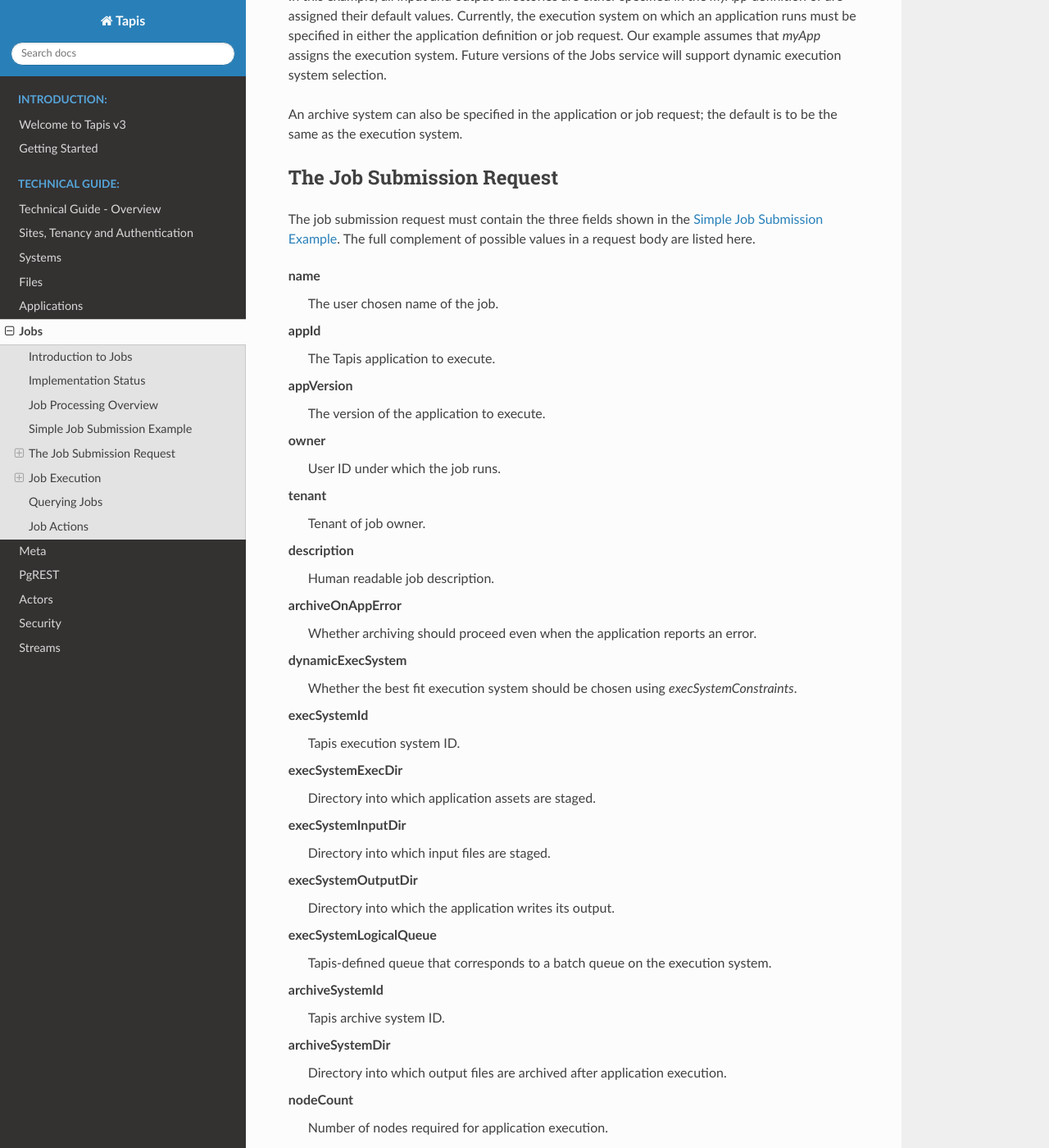
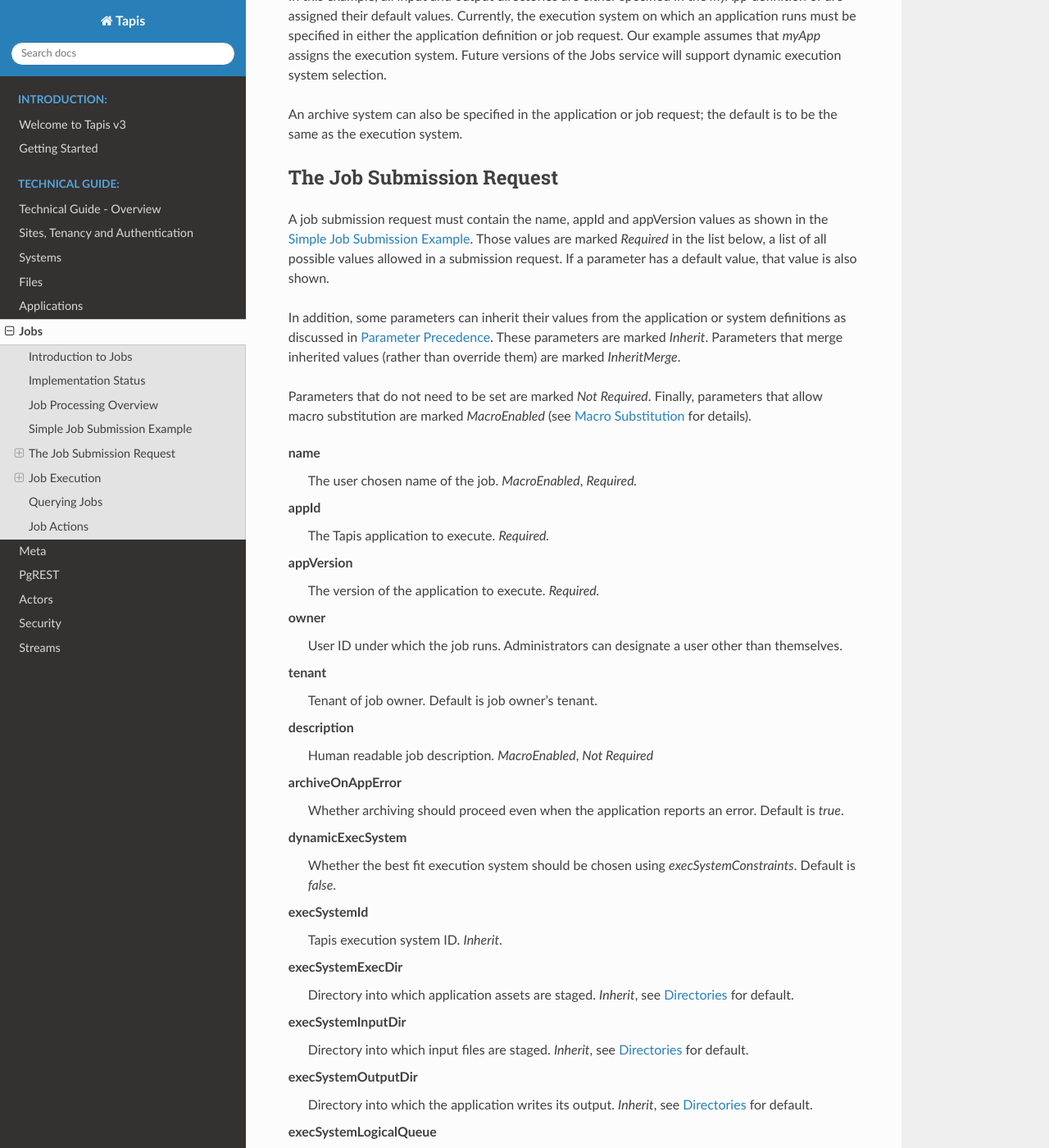
Before and after one commit to tapis-project/documentation, a Sphinx documentation site: the page built from source/technical/jobs.rst, in a window 1280 px wide and 1400 px high, scrolled down 1833 px. Shown: the whole window at 82% size. Built offline with Sphinx 7.4.7 and the Read the Docs theme 2.0.0, drawn with Linux system fonts in a browser that asks for light colours; some of the changed text lies outside the part shown.

Commit message:
more jobs docs

```diff
--- a/source/technical/jobs.rst
+++ b/source/technical/jobs.rst
@@ -92,56 +92,60 @@ An archive system can also be specified in the application or job request; the d
 The Job Submission Request
 ==========================
 
-The job submission request must contain the three fields shown in the `Simple Job Submission Example`_.  The full complement of possible values in a request body are listed here.
+A job submission request must contain the name, appId and appVersion values as shown in the `Simple Job Submission Example`_.  Those values are marked *Required* in the list below, a list of all possible values allowed in a submission request.  If a parameter has a default value, that value is also shown.
+
+In addition, some parameters can inherit their values from the application or system definitions as discussed in `Parameter Precedence`_.  These parameters are marked *Inherit*.  Parameters that merge inherited values (rather than override them) are marked *InheritMerge*.
+
+Parameters that do not need to be set are marked *Not Required*.  Finally, parameters that allow macro substitution are marked *MacroEnabled* (see `Macro Substitution`_ for details).
 
 **name**
-  The user chosen name of the job.
+  The user chosen name of the job.  *MacroEnabled*, *Required.*
 **appId**
-  The Tapis application to execute.
+  The Tapis application to execute. *Required.*
 **appVersion**
-  The version of the application to execute.
+  The version of the application to execute. *Required.*
 **owner**
-  User ID under which the job runs.
+  User ID under which the job runs.  Administrators can designate a user other than themselves.
 **tenant**
-  Tenant of job owner.
+  Tenant of job owner.  Default is job owner's tenant.
 **description**
-  Human readable job description.
+  Human readable job description.  *MacroEnabled*, *Not Required*
 **archiveOnAppError**
-  Whether archiving should proceed even when the application reports an error.
+  Whether archiving should proceed even when the application reports an error.  Default is *true*.
 **dynamicExecSystem**
-  Whether the best fit execution system should be chosen using *execSystemConstraints*.
+  Whether the best fit execution system should be chosen using *execSystemConstraints*.  Default is *false*.
 **execSystemId**
-  Tapis execution system ID.
+  Tapis execution system ID.  *Inherit*.
 **execSystemExecDir**
-  Directory into which application assets are staged.
+  Directory into which application assets are staged.  *Inherit*, see `Directories`_ for default.
 **execSystemInputDir**
-  Directory into which input files are staged.
+  Directory into which input files are staged.  *Inherit*, see `Directories`_ for default.
 **execSystemOutputDir**
-  Directory into which the application writes its output.
+  Directory into which the application writes its output.  *Inherit*, see `Directories`_ for default.
 **execSystemLogicalQueue**
-  Tapis-defined queue that corresponds to a batch queue on the execution system.
+  Tapis-defined queue that corresponds to a batch queue on the execution system.  *Inherit* when applicable.
 **archiveSystemId**
-  Tapis archive system ID.
+  Tapis archive system ID.  *Inherit*, defaults to *execSystemId*.
 **archiveSystemDir**
-  Directory into which output files are archived after application execution.
+  Directory into which output files are archived after application execution.  *Inherit*, see `Directories`_ for default.
 **nodeCount**
-  Number of nodes required for application execution.
+  Number of nodes required for application execution.  *Inherit*, default is 1.
 **coresPerNode**
-  Number of cores to use on each node.
+  Number of cores to use on each node.  *Inherit*, default is 1.
 **memoryMB**
-  Megabytes of memory to use on each node.
+  Megabytes of memory to use on each node.  *Inherit*, default is 100.
 **maxMinutes**
-  Maximum number of minutes allowed for job execution.
+  Maximum number of minutes allowed for job execution.  *Inherit*, default is 10.
 **fileInputs**
-  Input files that need to be staged for the application.
+  Input files that need to be staged for the application.  *InheritMerge*.
 **parameterSet**
-  Runtime parameters organized by category.
+  Runtime parameters organized by category.  *Inherit*.
 **execSystemConstraints**
-  Constraints applied against execution system capabilities to validate application/system compatibility.
+  Constraints applied against execution system capabilities to validate application/system compatibility. *InheritMerge*.
 **subscriptions**
-  Subscribe to the job's events.
+  Subscribe to the job's events.  *InheritMerge*.
 **tags**
-  An array of user-chosen strings that are associated with a job.
+  An array of user-chosen strings that are associated with a job.  *InheritMerge*.
 
 The following subsections discuss the meaning and usage of each of the parameters available in a job request.  The schema_ and its referenced library_ comprise the actual JSON schema definition for job requests.
 
@@ -152,11 +156,19 @@ The following subsections discuss the meaning and usage of each of the parameter
 Parameter Precedence
 --------------------
 
-The runtime environment of a Tapis job is determined by values in system definitions, in the app definition and in the job request, in low to high precedence order.  Generally speaking, for values that can be assigned in multiple definitions, the values in job requests override those in app definitions, which override those in system definitions.  There are special cases, however, where the values from different definitions are merged.
+The runtime environment of a Tapis job is determined by values in system definitions, the app definition and the job request, in low to high precedence order as listed.  Generally speaking, for values that can be assigned in multiple definitions, the values in job requests override those in app definitions, which override those in system definitions.  There are special cases, however, where the values from different definitions are merged.
+
+See the jobs/apps/systems parameter matrix_ for a detailed description of how each parameter is handled.
+
+.. _matrix: https://drive.google.com/file/d/1cPwZl9V0u0FvuQTBrPK6TA5sNYs2fsfB/view?usp=sharing
 
 
-Top Level Request Parameters
-----------------------------
+Directories
+-----------
+
+The execution and archive system directories are calculated before the submission response is sent.
+
+
 
 FileInputs
 ----------
@@ -210,7 +222,7 @@ The following standard environment variables are passed into each application co
 Macro Substitution
 ------------------
 
-Certain fields in the
+Certain fields in the job request and
 
 
 Job Status
```
Also changed, not shown: 1 other file.
